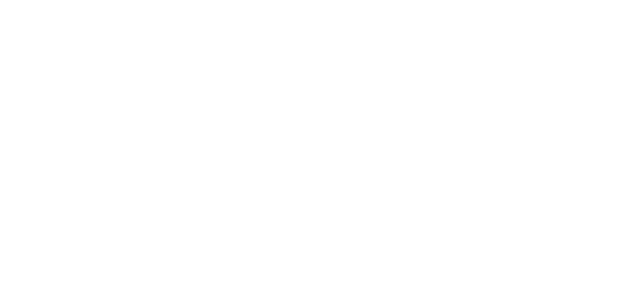
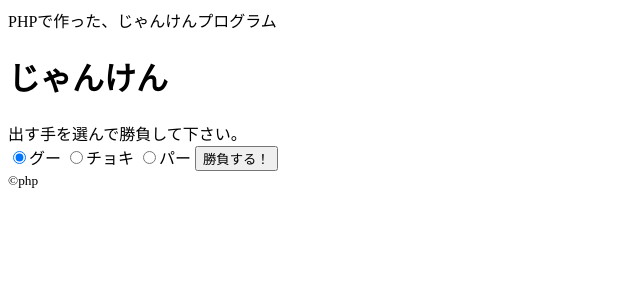
Before and after one commit to popo03/janken, a PHP site: page / in a window 1280 px wide. Before the commit the part shown is empty. Shown: the top 300 px of the page, without its empty margins (0-640 px from the left). Run offline with PHP 8.4, Linux system fonts and the light colour scheme.

Commit message:
top画面の作成

```diff
--- a/index.php
+++ b/index.php
@@ -6,5 +6,31 @@
   <link ref="stylesheet" href="style.css">
 </head>
 <body>
+<div id="wrapper">
+  <header>
+    <div>PHPで作った、じゃんけんプログラム</div>
+  </header>
+  <main>
+    <h1>じゃんけん</h1>
+    出す手を選んで勝負して下さい。
+    <div>
+      <form action="battle.php" method="post">
+        <label>
+          <input type="radio" title="playerHand" name="playerHand" value="グー" checked>グー
+        </label>
+        <label>
+          <input type="radio" title="playerHand" name="playerHand" value="チョキ">チョキ
+        </label>
+        <label>
+          <input type="radio" title="playerHand" name="playerHand" value="パー">パー
+        </label>
+        <button type="submit">勝負する！</button>
+      </form>
+    </div>
+  </main>
+  <footer>
+    <small>&copy;php</small>
+  </footer>
+</div>
 </body>
 </html>
```
Also changed, not shown: 1 other file.
